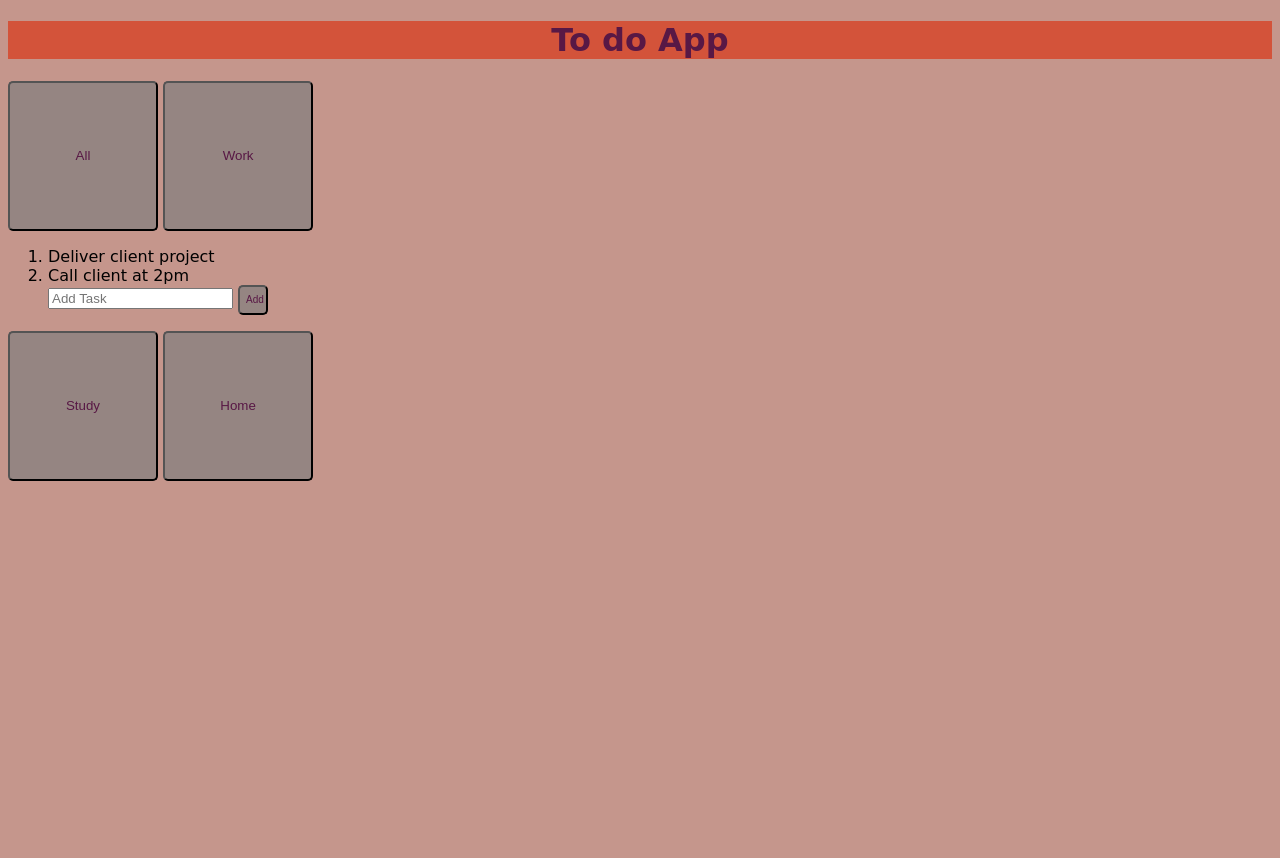
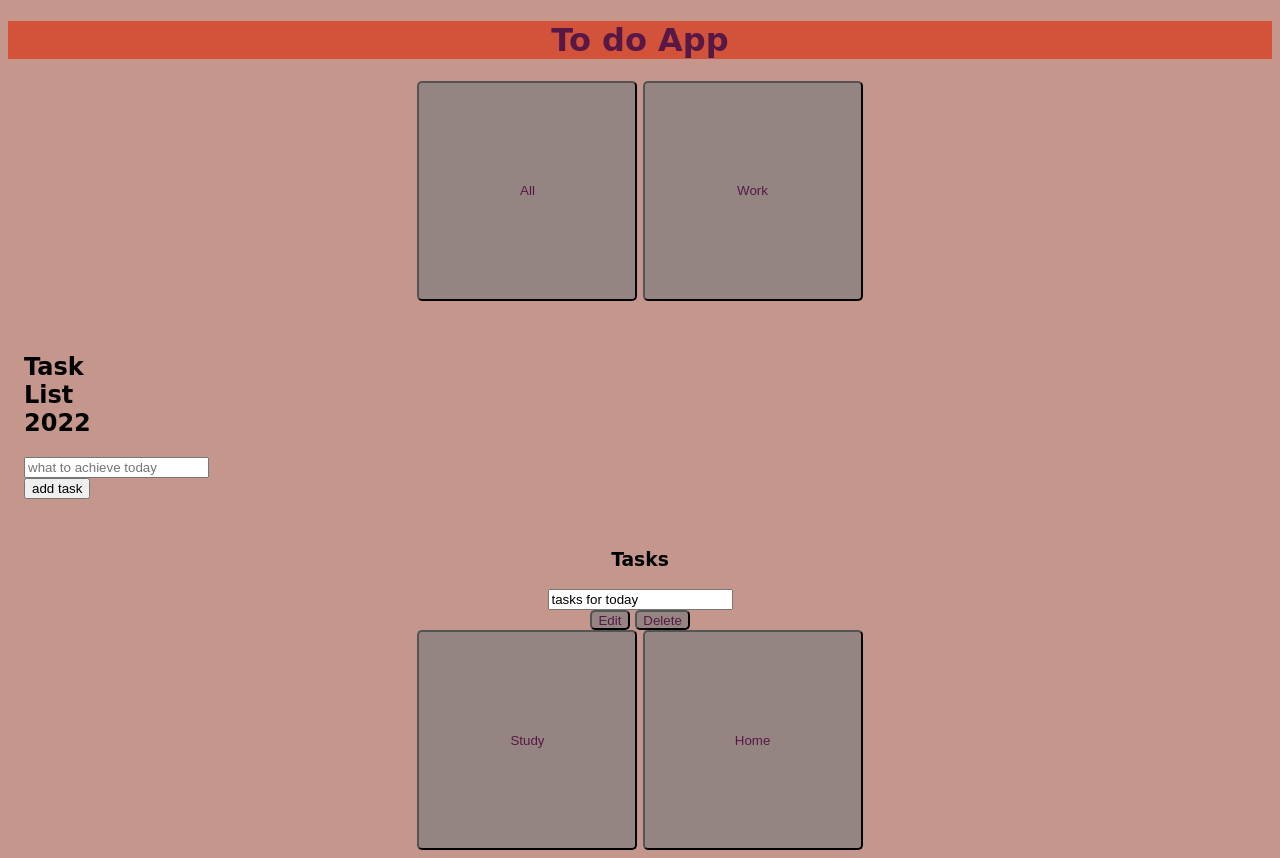
Before and after one commit to OlgaNadongo/to-do-app, a plain HTML site: page To do/index.html in a window 1280 px wide. Both pictures are taken after a click on the button "Work". Before the commit the page ends 800 px from the top, so only its background shows below. Drawn offline with Linux system fonts and the light colour scheme.

Commit message:
third commit

```diff
--- a/To do/index.html
+++ b/To do/index.html
@@ -2,6 +2,7 @@
 <html lang="en-US">
     <head >
         <title>To do app</title>
+        <meta name="viewport" content="width=device-width, initial-scale=1.0">
         <link href="style.css" rel="stylesheet" >
         <link rel="preconnect" href="https://fonts.googleapis.com">
 
@@ -33,16 +34,57 @@
 
             <button id="wrk">Work</button>
             <div id="workBtn">
-            <ol>
+                <header>
+                    <h2>Task List 2022</h2>
+                    <form id="newTask">
+                        <input
+                        type="text"
+                        id="newtaskinput"
+                        placeholder="what to achieve today"/>
+
+                        <input
+                        type="submit"
+                        id="submit new task"
+                        value="add task"/>
+
+                    </form>
+                </header>
+
+                <main>
+                    <section>
+                        <h3>Tasks</h3>
+
+                        <div id="tasks">
+                            <div class="content">
+                                <input
+                                type="text"
+                                class="text"
+                                value="tasks for today"
+                                readonly
+                                />
+
+                            </div>
+                            <div class="actions">
+                                <button class="edit">Edit</button>
+                                <button class="delete">Delete</button>
+
+                            </div>
+                        </div>
+
+                    </section>
+                </main>
+
+
+            <!--<ol>
                 <li>Deliver client project</li>
                 <li>Call client at 2pm</li>
                 <div class="container">
                     <div id="newtask">
                         <input type="text" placeholder="Add Task">
-                        <button id="push">Add</button>
+                        <button id="push">Add task</button>
                     </div>
                 </div>
-            </ol>
+            </ol>-->
 
             </div>
         </div>
--- a/To do/style.css
+++ b/To do/style.css
@@ -12,16 +12,34 @@ button{
     padding:50 px;
     background-color: #958582;
     border-radius:5px ;
-    width:150px;
-    height: 150px;
+    width: 220px;;
+    height: 220px;
     color:#581845;
     display:inline-block;
     cursor: pointer;
+    text-align: center;
 
 }
+header{
+    padding: 2rem 1rem;
+    max-width:10px;
+    width: 50%
+
+}
+
+.edit{
+    height:20px ;
+    width:40px;
+    text-align: center;
+}
+.delete{
+    height:20px ;
+    width:55px;
+    text-align: center;
+}
 #push{
-    height:30px;
-    width: 30px;
+    height:25px;
+    width: 70px;
     text-align:center;
     font-size: 10px;
 }
@@ -31,6 +49,12 @@ button{
     text-align: center;
 }
 
+.parta{
+    text-align: center;
+}
+.partb{
+    text-align: center;
+}
 
 #allBtn{
     display:none;
```
